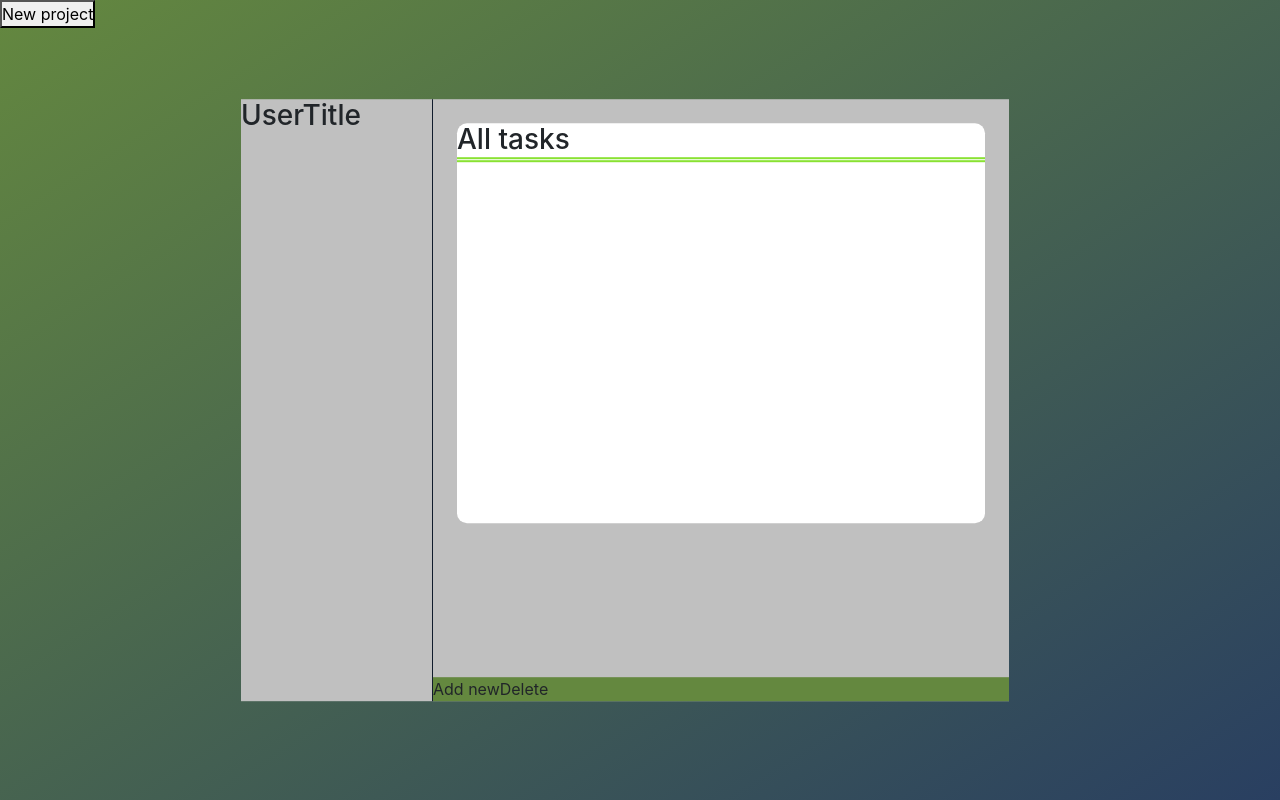
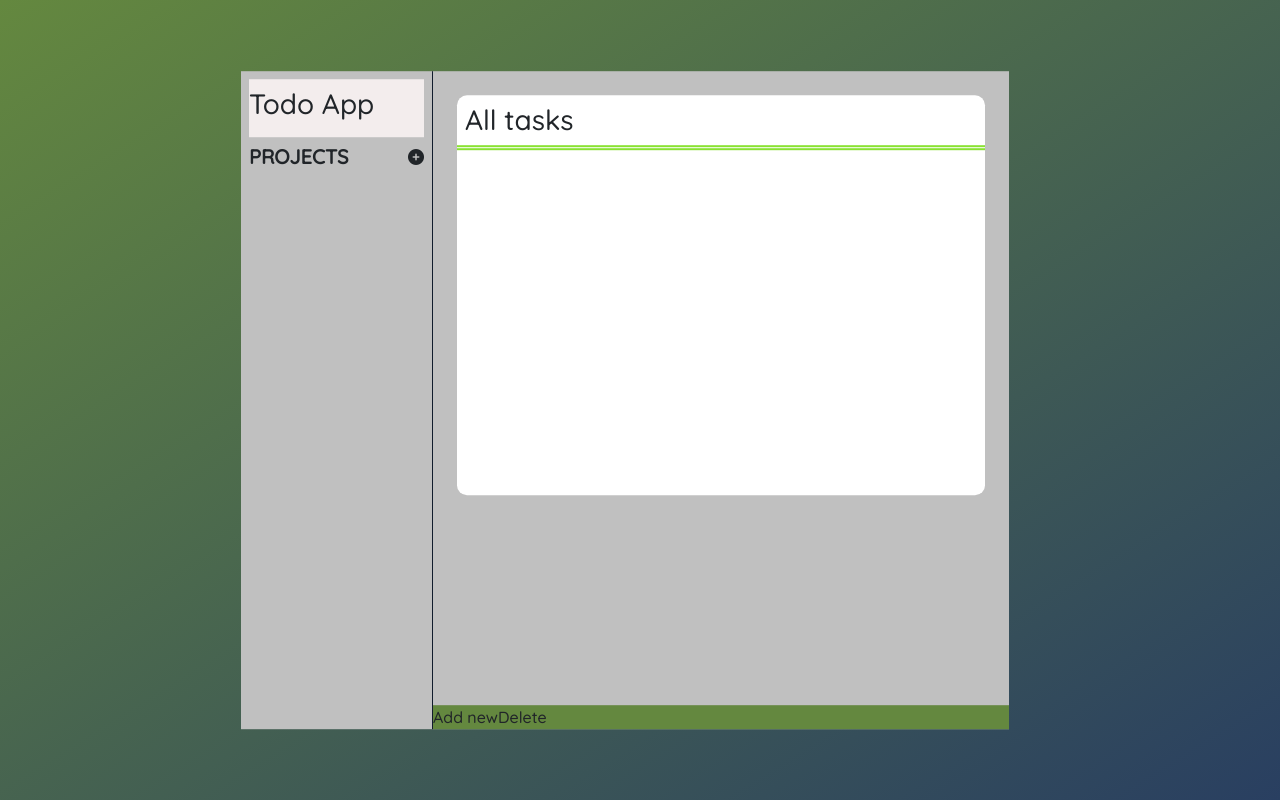
Before and after one commit to hillarioh/JS-Todo-App, a website built with webpack: page dist/index.html in a window 1280 px wide. Built offline with nearby package versions, Linux system fonts and the light colour scheme; a web font is replaced by a local one.

Commit message:
edit project nav, styling

```diff
--- a/src/index.js
+++ b/src/index.js
@@ -16,11 +16,11 @@ const refresh = () => {
   if (list) {
     list.forEach((item) => {
       contents += `
-      <h2 id=${item.projectName}>${item.projectName}
+      <p id=${item.projectName}>${item.projectName}
       <button class='fas fa-trash-alt' data-name=${item.projectName
     .split(' ')
     .join('+')}></button>
-      </h2>`;
+      </p>`;
     });
   }
 
--- a/styles/style.scss
+++ b/styles/style.scss
@@ -19,6 +19,7 @@ body {
   background: #466368;
   background: linear-gradient(to right bottom, #64883f, #293f61);
   height: 100vh;
+  font-family: "Quicksand", sans-serif;
 }
 
 .todoList {
@@ -31,16 +32,51 @@ body {
   max-width: 80%;
   background: #c0c0c0;
 
-  .projects {
-    height: 70vh;
-    overflow-y: auto;
-    padding: 5px 10px;
+  #nav {
+    border-right: 1px solid #111c2c;
+
+
+    .todoApp {
+      padding: 8px 0;
+      margin: 8px 0;
+      background: #f3eded;
+    }
+
+    .projectTitle {
+      display: flex;
+      justify-content: space-between;
+      align-items: center;
+
+      h4{
+        font-size: 20px;
+        font-weight: 700;
+        margin: 0;
+      }
+
+      i{
+        font-size: 1rem;
+        cursor: pointer;
+      }
+    }
+
+    .projects {
+      height: 70vh;
+      overflow-y: auto;
+      padding: 5px 0;
+
+      p {
+        font-weight: 600;
+        margin: 0;
+        padding-bottom: 8px;
+        border-bottom: 1px solid #888;
+      }
+    }
   }
+
+
 }
 
-#nav {
-  border-right: 1px solid #111c2c;
-}
+
 
 .task {
   background: white;
@@ -50,6 +86,7 @@ body {
 
   .task-title {
     border-bottom: 5px double #89e232;
+    padding: 8px;
   }
 }
 
```
Also changed, not shown: dist/index.html.
